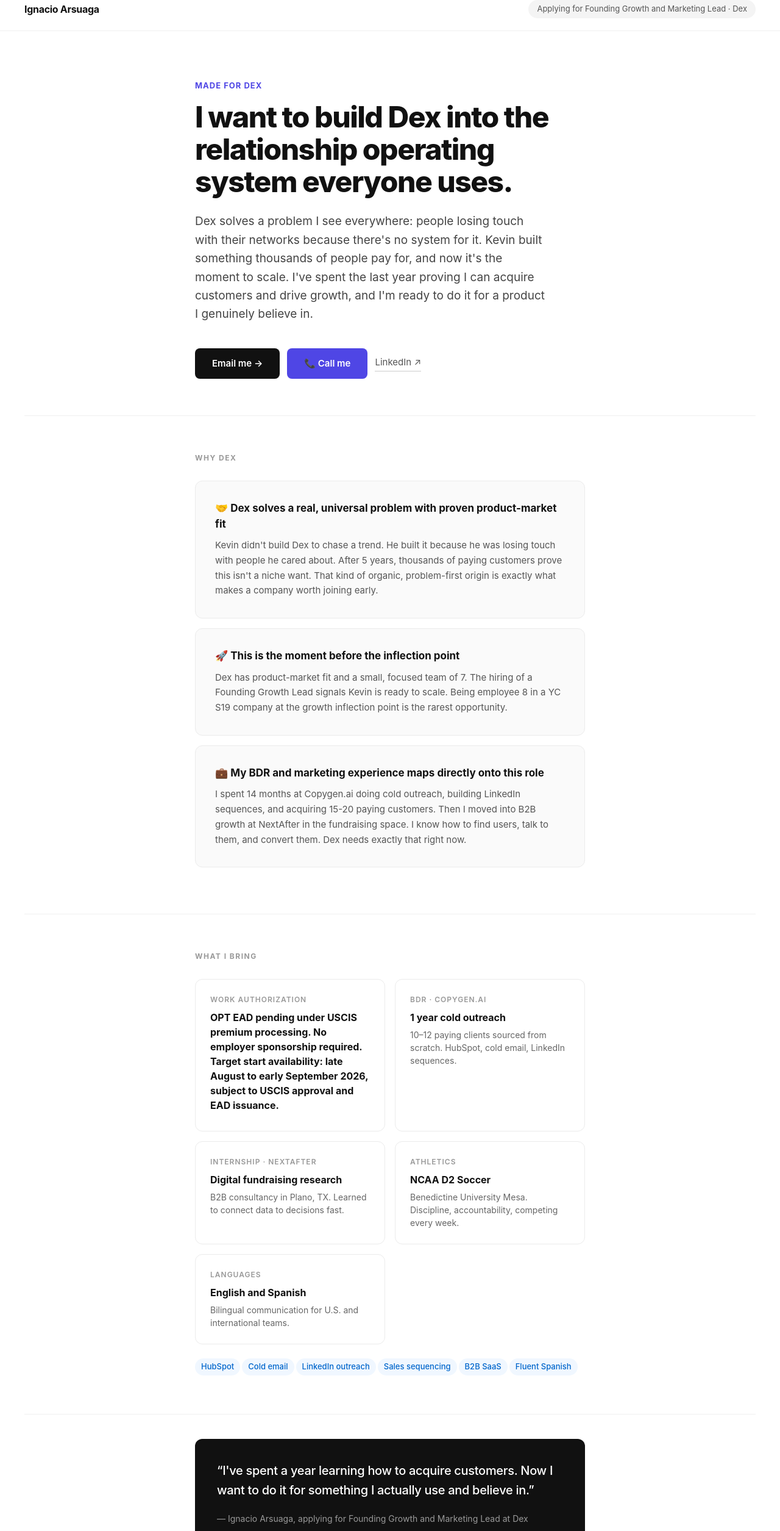
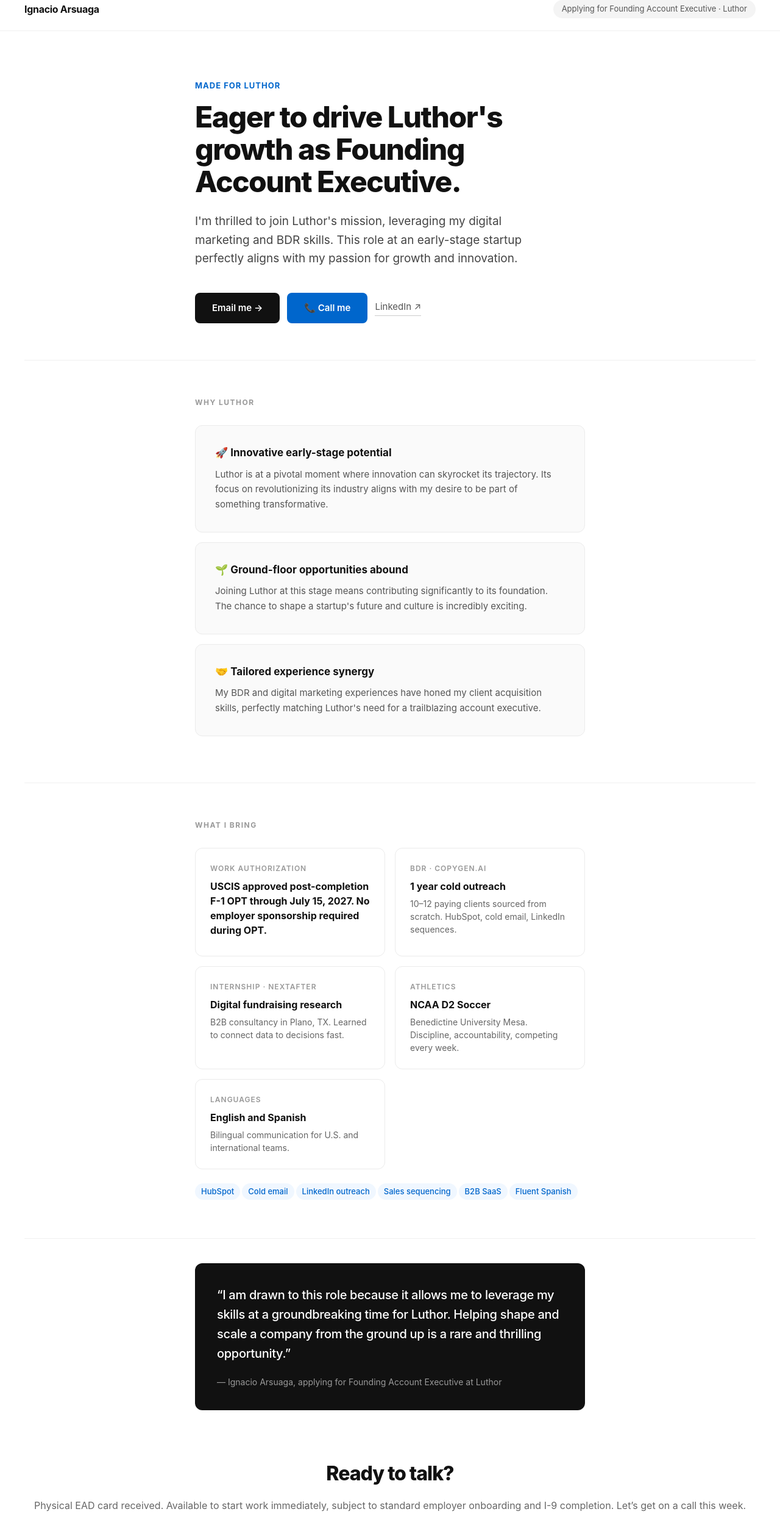
Before and after one commit to copygenai/nacho-for, a Next.js app: page / in a window 1280 px wide. Shown: the part 20-2530 px from the top of the page at 61% size. Built offline with nearby package versions, Linux system fonts and the light colour scheme.

Commit message:
Microsite: Luthor (Founding Account Executive)

```diff
--- a/app/page.js
+++ b/app/page.js
@@ -73,7 +73,7 @@
         </div>
         <div style={{ display: 'grid', gridTemplateColumns: '1fr 1fr', gap: 16 }}>
           {[
-            { label: 'Work authorization', value: 'OPT EAD pending under USCIS premium processing. No employer sponsorship required. Target start availability: late August to early September 2026, subject to USCIS approval and EAD issuance.', sub: '' },
+            { label: 'Work authorization', value: 'USCIS approved post-completion F-1 OPT through July 15, 2027. No employer sponsorship required during OPT.', sub: '' },
             { label: 'BDR · Copygen.ai', value: '1 year cold outreach', sub: '10–12 paying clients sourced from scratch. HubSpot, cold email, LinkedIn sequences.' },
             { label: 'Internship · NextAfter', value: 'Digital fundraising research', sub: 'B2B consultancy in Plano, TX. Learned to connect data to decisions fast.' },
             { label: 'Athletics', value: 'NCAA D2 Soccer', sub: 'Benedictine University Mesa. Discipline, accountability, competing every week.' },
@@ -111,7 +111,7 @@
       <div style={{ padding: '80px 40px', textAlign: 'center' }}>
         <h2 style={{ fontSize: 32, fontWeight: 800, letterSpacing: '-1px', marginBottom: 16 }}>Ready to talk?</h2>
         <p style={{ fontSize: 16, color: '#666', marginBottom: 32 }}>
-          Target start availability: late August to early September 2026, subject to USCIS approval and EAD issuance. Let&rsquo;s get on a call this week.
+          Physical EAD card received. Available to start work immediately, subject to standard employer onboarding and I-9 completion. Let&rsquo;s get on a call this week.
         </p>
         <div style={{ display: 'flex', gap: 12, justifyContent: 'center', flexWrap: 'wrap' }}>
           <a href={`mailto:${candidate.email}`}
--- a/site.config.json
+++ b/site.config.json
@@ -1,38 +1,39 @@
 {
   "candidate": {
     "name": "Ignacio Arsuaga",
-    "email": "nacho@arsuaga.net",
-    "phone": "+19452472262",
-    "linkedin": "https://linkedin.com/in/ignacio-arsuaga-garcia-colavidas",
-    "location": "Mesa, AZ (Phoenix area)"
+    "email": "ignacioarsuaga2022@gmail.com",
+    "phone": "9452472262",
+    "linkedin": "https://www.linkedin.com/in/ignacio-arsuaga-garcia-colavidas/",
+    "startAvailability": "Physical EAD card received. Available to start work immediately, subject to standard employer onboarding and I-9 completion.",
+    "copygenPayingClients": "10–12"
   },
   "company": {
-    "name": "Dex",
-    "slug": "dex",
-    "accentColor": "#4F46E5"
+    "name": "Luthor",
+    "slug": "luthor",
+    "accentColor": "#0066cc"
   },
-  "role": "Founding Growth and Marketing Lead",
+  "role": "Founding Account Executive",
   "hero": {
-    "label": "Made for Dex",
-    "headline": "I want to build Dex into the relationship operating system everyone uses.",
-    "subheadline": "Dex solves a problem I see everywhere: people losing touch with their networks because there's no system for it. Kevin built something thousands of people pay for, and now it's the moment to scale. I've spent the last year proving I can acquire customers and drive growth, and I'm ready to do it for a product I genuinely believe in."
+    "label": "Made for Luthor",
+    "headline": "Eager to drive Luthor's growth as Founding Account Executive.",
+    "subheadline": "I'm thrilled to join Luthor's mission, leveraging my digital marketing and BDR skills. This role at an early-stage startup perfectly aligns with my passion for growth and innovation."
   },
   "whyCompany": [
     {
-      "emoji": "🤝",
-      "title": "Dex solves a real, universal problem with proven product-market fit",
-      "body": "Kevin didn't build Dex to chase a trend. He built it because he was losing touch with people he cared about. After 5 years, thousands of paying customers prove this isn't a niche want. That kind of organic, problem-first origin is exactly what makes a company worth joining early."
+      "emoji": "🚀",
+      "title": "Innovative early-stage potential",
+      "body": "Luthor is at a pivotal moment where innovation can skyrocket its trajectory. Its focus on revolutionizing its industry aligns with my desire to be part of something transformative."
     },
     {
-      "emoji": "🚀",
-      "title": "This is the moment before the inflection point",
-      "body": "Dex has product-market fit and a small, focused team of 7. The hiring of a Founding Growth Lead signals Kevin is ready to scale. Being employee 8 in a YC S19 company at the growth inflection point is the rarest opportunity."
+      "emoji": "🌱",
+      "title": "Ground-floor opportunities abound",
+      "body": "Joining Luthor at this stage means contributing significantly to its foundation. The chance to shape a startup's future and culture is incredibly exciting."
     },
     {
-      "emoji": "💼",
-      "title": "My BDR and marketing experience maps directly onto this role",
-      "body": "I spent 14 months at Copygen.ai doing cold outreach, building LinkedIn sequences, and acquiring 15-20 paying customers. Then I moved into B2B growth at NextAfter in the fundraising space. I know how to find users, talk to them, and convert them. Dex needs exactly that right now."
+      "emoji": "🤝",
+      "title": "Tailored experience synergy",
+      "body": "My BDR and digital marketing experiences have honed my client acquisition skills, perfectly matching Luthor's need for a trailblazing account executive."
     }
   ],
-  "quote": "I've spent a year learning how to acquire customers. Now I want to do it for something I actually use and believe in."
+  "quote": "I am drawn to this role because it allows me to leverage my skills at a groundbreaking time for Luthor. Helping shape and scale a company from the ground up is a rare and thrilling opportunity."
 }
```
